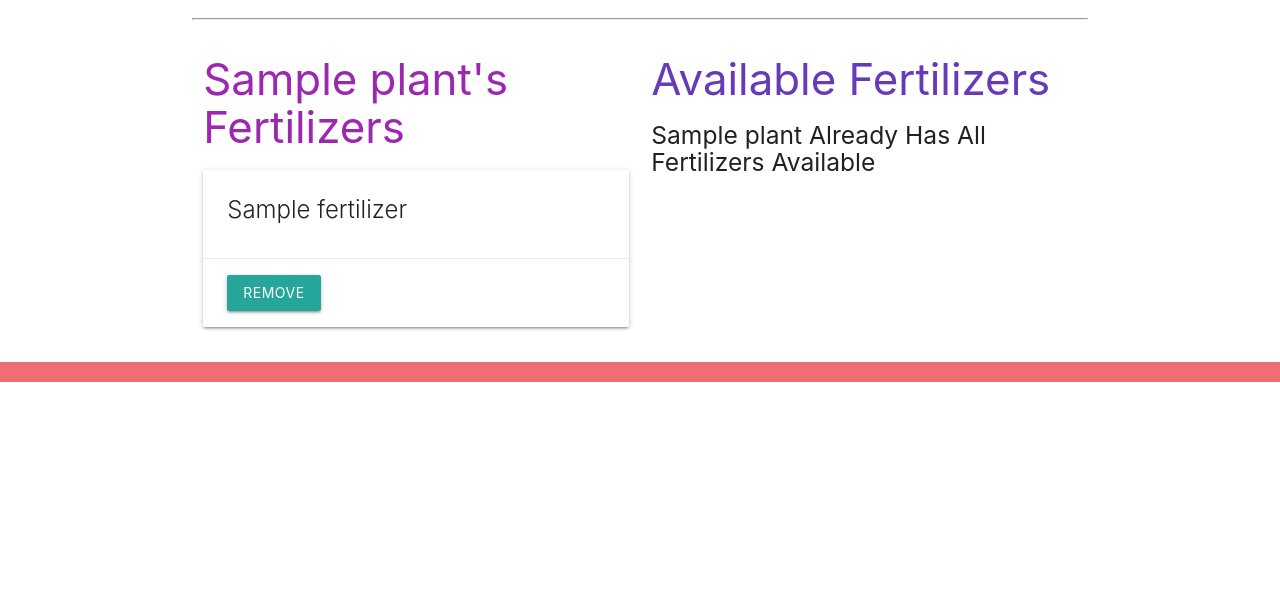
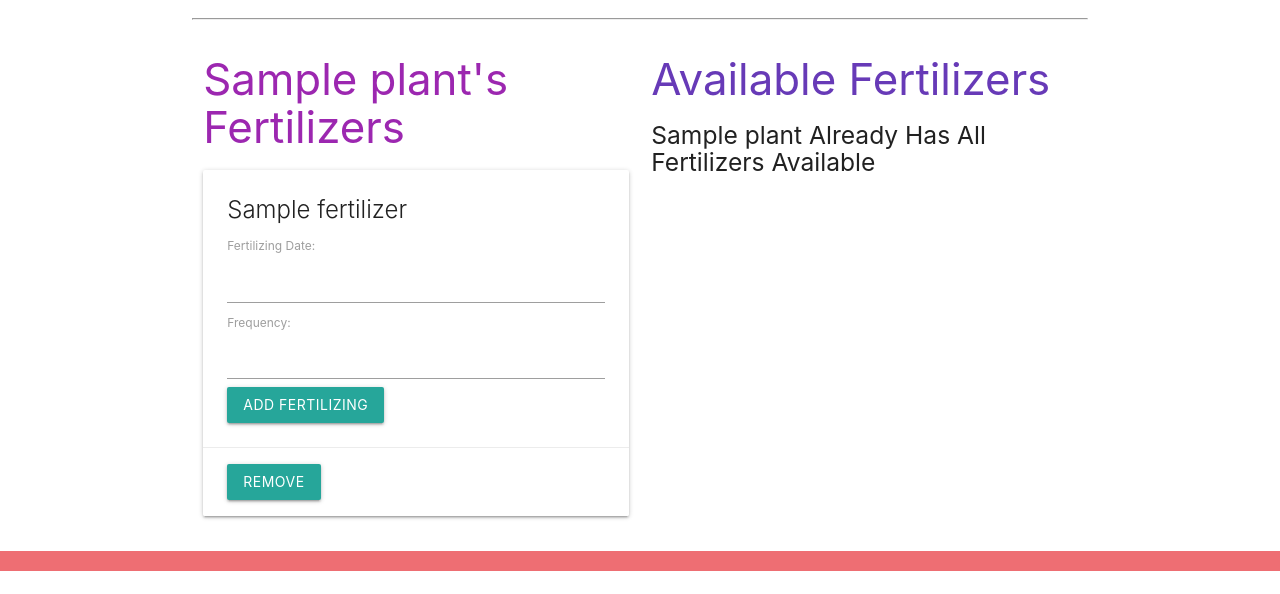
Before and after one commit to m3lfrancisco/greenthumbsup, a Django app: page /plants/1/ in a window 1280 px wide. Shown: the part 994-1588 px from the top of the page. Before the commit the page ends 1376 px from the top, so only its background shows below. Run offline with Django 4.2, Linux system fonts and the light colour scheme; a user stored in the database is signed in; tables that the repository leaves empty hold one stand-in row (values such as "Sample post"); some libraries are stand-ins or nearby versions.

Commit message:
add back FertilizerForm in forms.py, add_fertilizing in views.py and code html in my_plants.html

```diff
--- a/greenthumbsup/main_app/forms.py
+++ b/greenthumbsup/main_app/forms.py
@@ -1,7 +1,12 @@
 from django.forms import ModelForm
-from .models import Watering
+from .models import Watering, Fertilizer
 
 class WateringForm(ModelForm):
     class Meta:
         model = Watering
         fields = ['date', 'time', 'frequency']
+
+class FertilizingForm(ModelForm):
+    class Meta:
+        model = Fertilizer
+        fields = ['date', 'frequency']
--- a/greenthumbsup/main_app/templates/plants/detail.html
+++ b/greenthumbsup/main_app/templates/plants/detail.html
@@ -87,11 +87,11 @@
                             <span class="card-title">
                                 <span>{{ fertilizer.name }}</span>
                             </span>
-                            {% comment %} <form method="post" action="{% url 'add_fertilizing' plant.id %}">
+                            <form method="post" action="{% url 'add_fertilizing' plant.id %}">
                                 {% csrf_token %}
-                                {{ fertilizer_form.as_p }}
+                                {{ fertilizing_form.as_p }}
                                 <input type="submit" class="btn" value="Add Fertilizing">
-                            </form> {% endcomment %}
+                            </form>
                         </div>
                         <div class="card-action">
                             <form action="{% url 'unassoc_fertilizer' plant.id fertilizer.id %}" method="post">
--- a/greenthumbsup/main_app/urls.py
+++ b/greenthumbsup/main_app/urls.py
@@ -11,7 +11,7 @@ urlpatterns = [
     path('plants/<int:pk>/update/', views.PlantUpdate.as_view(), name='plants_update'),
     path('plants/<int:pk>/delete/', views.PlantDelete.as_view(), name='plants_delete'),
     path('plants/<int:plant_id>/add_watering/', views.add_watering, name='add_watering'),
-    # path('plants/<int:plant_id>/add_fertilizing/', views.add_fertilizing, name='add_fertilizing'),
+    path('plants/<int:plant_id>/add_fertilizing/', views.add_fertilizing, name='add_fertilizing'),
     path('plants/<int:plant_id>/add_photo/', views.add_photo, name='add_photo'),
     path('plants/<int:plant_id>/assoc_fertilizer/<int:fertilizer_id>/', views.assoc_fertilizer, name='assoc_fertilizer'),
     path('plants/<int:plant_id>/unassoc_fertilizer/<int:fertilizer_id>/', views.unassoc_fertilizer, name='unassoc_fertilizer'),
--- a/greenthumbsup/main_app/views.py
+++ b/greenthumbsup/main_app/views.py
@@ -8,7 +8,7 @@ from django.contrib.auth.mixins import LoginRequiredMixin
 from django.contrib.auth.decorators import login_required
 from django.urls import reverse
 from .models import Plant, Fertilizer, Photo
-from .forms import WateringForm
+from .forms import WateringForm, FertilizingForm
 
 import logging
 logging.basicConfig(level=logging.DEBUG)
@@ -56,7 +56,7 @@ def plants_detail(request, plant_id):
     return render(request, 'plants/detail.html', {
         'plant': plant,
         'watering_form': WateringForm,
-        # 'fertilizing_form': FertilizingForm,
+        'fertilizing_form': FertilizingForm,
         'fertilizers': fertilizers_plant_doesnt_have
         })
 
@@ -98,6 +98,14 @@ def add_watering(request, plant_id):
         new_watering = form.save(commit=False)
         new_watering.plant_id = plant_id
         new_watering.save()
+    return redirect('detail', plant_id=plant_id)
+
+def add_fertilizing(request, plant_id):
+    form = FertilizingForm(request.POST)
+    if form.is_valid():
+        new_fertilizing = form.save(commit=False)
+        new_fertilizing.plant_id = plant_id
+        new_fertilizing.save()
     return redirect('detail', plant_id=plant_id)
 
 def add_photo(request, plant_id):
```
Also changed, not shown: greenthumbsup/main_app/templates/plants/my_plants.html (+21 -1 lines), greenthumbsup/main_app/templates/plants/index.html (indentation only).
